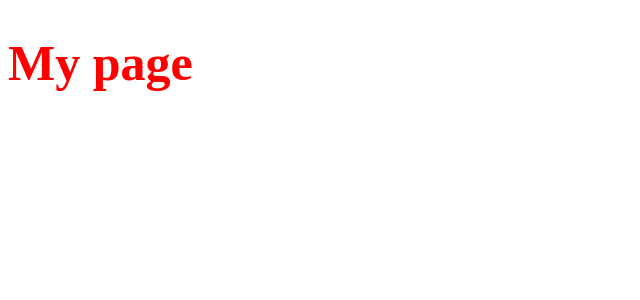
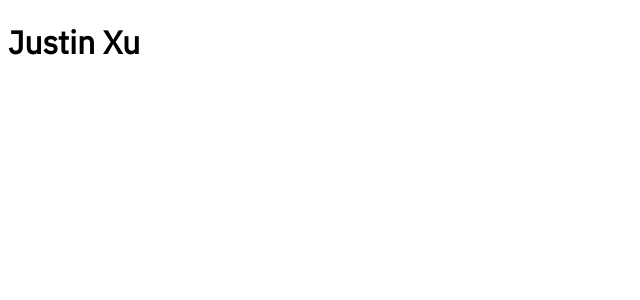
Before and after one commit to xujustinj/personal-website-2019-2021, a Next.js app: page / in a window 1280 px wide. Shown: the top 300 px of the page, without its empty margins (0-640 px from the left). Built offline with nearby package versions, Linux system fonts and the light colour scheme.

Commit message:
Add IBM Plex Sans font globally

```diff
--- a/pages/_document.tsx
+++ b/pages/_document.tsx
@@ -1,19 +1,25 @@
-import Document, { DocumentContext } from 'next/document'
-import { ServerStyleSheet } from 'styled-components'
+import Document, {
+  DocumentContext,
+  Html,
+  Head,
+  Main,
+  NextScript,
+} from "next/document";
+import { ServerStyleSheet } from "styled-components";
 
 export default class MyDocument extends Document {
   static async getInitialProps(ctx: DocumentContext) {
-    const sheet = new ServerStyleSheet()
-    const originalRenderPage = ctx.renderPage
+    const sheet = new ServerStyleSheet();
+    const originalRenderPage = ctx.renderPage;
 
     try {
       ctx.renderPage = () =>
         originalRenderPage({
           enhanceApp: (App) => (props) =>
             sheet.collectStyles(<App {...props} />),
-        })
+        });
 
-      const initialProps = await Document.getInitialProps(ctx)
+      const initialProps = await Document.getInitialProps(ctx);
       return {
         ...initialProps,
         styles: (
@@ -22,9 +28,26 @@
             {sheet.getStyleElement()}
           </>
         ),
-      }
+      };
     } finally {
-      sheet.seal()
+      sheet.seal();
     }
   }
+
+  render() {
+    return (
+      <Html lang="en-ca">
+        <Head>
+          <link
+            href="https://fonts.googleapis.com/css2?family=IBM+Plex+Sans&display=swap"
+            rel="stylesheet"
+          />
+        </Head>
+        <body>
+          <Main />
+          <NextScript />
+        </body>
+      </Html>
+    );
+  }
 }
--- a/pages/index.tsx
+++ b/pages/index.tsx
@@ -1,10 +1,23 @@
-import styled from 'styled-components'
+import Head from "next/head";
+import React from "react";
+import { createGlobalStyle } from "styled-components";
 
-const Title = styled.h1`
-  color: red;
-  font-size: 50px;
-`
+const GlobalStyle = createGlobalStyle`
+* {
+  font-family: "IBM Plex Sans", sans-serif;
+}
+`;
 
 export default function Home() {
-  return <Title>My page</Title>
+  return (
+    <>
+      <Head>
+        <title>Justin Xu</title>
+      </Head>
+      <>
+        <GlobalStyle />
+        <h1>Justin Xu</h1>
+      </>
+    </>
+  );
 }
```
